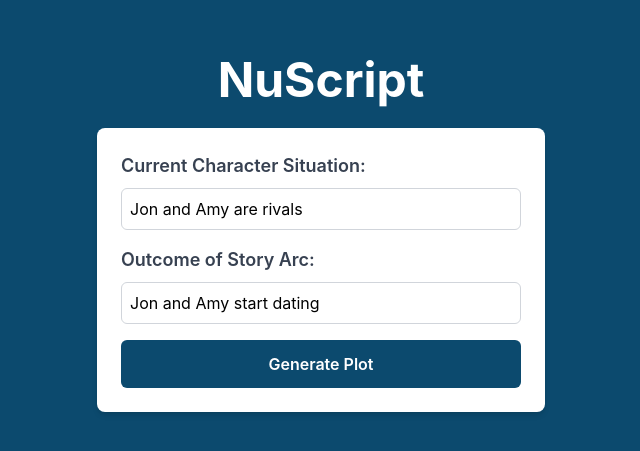
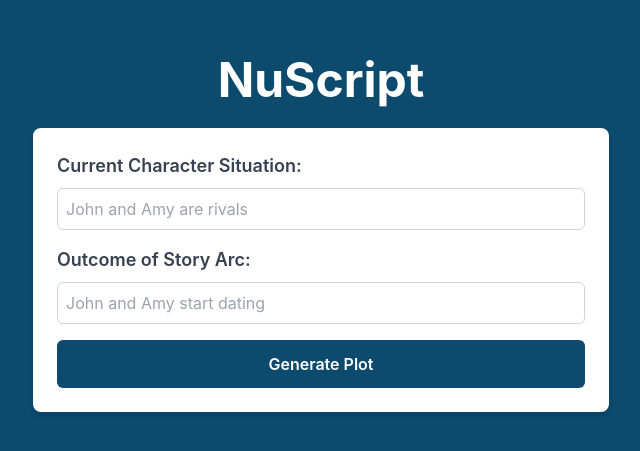
Before and after one commit to KluEvo/cs338, a React (Create React App) app in the folder because-app/: page / in a window 1280 px wide. Shown: the part 163-614 px from the top of the page, without its empty margins (319-959 px from the left). Built offline with nearby package versions, Linux system fonts and the light colour scheme.

Commit message:
fixed background to grow flexibly, centered buttons, fixed placeholder text, outputting summary message

```diff
--- a/because-app/src/App.js
+++ b/because-app/src/App.js
@@ -5,7 +5,7 @@ import { PromptForm } from "./Components/Prompt";
 
 function App() {
   return (
-    <div className="bg-sky-900 h-screen content-center">
+    <div className="bg-sky-900 min-h-screen max-h-full content-center">
       <PromptForm />
     </div>
   );
--- a/because-app/src/Components/Conversation.js
+++ b/because-app/src/Components/Conversation.js
@@ -14,7 +14,7 @@ export const Conversation = (startingState, endingState) => {
   const [storyStruct, setStoryStruct] = useState([]);
   // const [lineNum, setLineNum] = useState(0);
   var story = [];
-    console.log(startingState, endingState)
+  console.log(startingState, endingState);
   const handleStart = async (startingState, endingState) => {
     const response = await axios.post("http://localhost:5001/entry", {
       starting_state: startingState,
@@ -39,11 +39,11 @@ export const Conversation = (startingState, endingState) => {
 
     var lineslist = [story[num]];
     num++;
-        while ((num < story.length) && !romanNumeralRegex.test(story[num])) {
+    while (num < story.length && !romanNumeralRegex.test(story[num])) {
       lineslist.push(story[num]);
       num++;
     }
-        if (num >= story.length){
+    if (num >= story.length) {
       showChoices = false;
       console.log(showChoices);
     }
@@ -104,7 +104,6 @@ export const Conversation = (startingState, endingState) => {
     showChoices = true;
   };
 
-
   const handleChoice = async (input) => {
     story = storyStruct;
     const response = await axios.post("http://localhost:5001/choices", {
@@ -120,9 +119,8 @@ export const Conversation = (startingState, endingState) => {
 
     if (story.length > lineNum) {
       handleGenerateChoices(lineNum);
-        }
-        else{
-            console.log("EOL")
+    } else {
+      console.log("EOL");
       getSummary(summary);
     }
   };
@@ -130,11 +128,18 @@ export const Conversation = (startingState, endingState) => {
   const getSummary = async (input) => {
     showChoices = false;
     console.log("done");
-        msgArr.push({ text: "Summary:", sender: "bot" });
-        msgArr.push({ text: input, sender: "bot" });
-        setMessages(msgArr);
-        console.log(messages);
-    }
+
+    // Create a copy of msgArr and add new messages to it
+    const updatedMsgArr = [...msgArr];
+    updatedMsgArr.push({ text: "Summary:", sender: "bot" });
+    updatedMsgArr.push({ text: input, sender: "bot" });
+
+    // Update the state with the new messages array
+    setMessages(updatedMsgArr);
+
+    // Log the updated messages array
+    console.log("Updated messages: ", updatedMsgArr);
+  };
   useEffect(() => {
     handleStart(startingState, endingState);
   }, []);
@@ -148,19 +153,21 @@ export const Conversation = (startingState, endingState) => {
         ))}
         {showChoices && (
           <div className="choices">
-                        <button onClick={() =>
-                            {
+            <button
+              onClick={() => {
                 console.log("A pressed");
-                                handleChoice("A");}}>A</button>
+                handleChoice("A");
+              }}
+            >
+              A
+            </button>
             <button onClick={() => handleChoice("B")}>B</button>
           </div>
         )}
       </div>
-            <div className="chat-input">
-
-            </div>
+      <div className="chat-input"></div>
     </div>
   );
-}
+};
 
 export default Conversation;
--- a/because-app/src/Components/Prompt.js
+++ b/because-app/src/Components/Prompt.js
@@ -4,8 +4,8 @@ import { Conversation } from "./Conversation";
 import axios from "axios";
 
 export const PromptForm = () => {
-  const [startState, setStartState] = useState("Jon and Amy are rivals");
-  const [endState, setEndState] = useState("Jon and Amy start dating");
+  const [startState, setStartState] = useState("");
+  const [endState, setEndState] = useState("");
   const [storyBeat, setStoryBeat] = useState(null);
   const [buttonText] = useState("Generate Plot");
 
@@ -26,16 +26,14 @@ export const PromptForm = () => {
     } catch (error) {
       console.error("Error generating plot structure: ", error);
     }
-
   };
-
 
   return (
     <section className="">
       <header className="App-header text-center mb-4">
         <h2 className="text-3xl font-bold text-gray-800">NuScript</h2>
       </header>
-      <div className=" max-w-md mx-auto bg-white p-6 rounded-lg shadow-md">
+      <div className=" max-w-xl mx-auto bg-white p-6 rounded-lg shadow-md">
         <form className="space-y-4">
           <div>
             <label>
@@ -46,7 +44,7 @@ export const PromptForm = () => {
             <input
               type="text"
               value={startState}
-              placeholder="Starting Point"
+              placeholder="John and Amy are rivals"
               onChange={(e) => setStartState(e.target.value)}
               className="w-full mt-2 p-2 border border-gray-300 rounded-md focus:outline-none focus:ring-2 focus:ring-blue-500"
             />
@@ -60,7 +58,7 @@ export const PromptForm = () => {
             <input
               type="text"
               value={endState}
-              placeholder="Ending point"
+              placeholder="John and Amy start dating"
               onChange={(e) => setEndState(e.target.value)}
               className="w-full mt-2 p-2 border border-gray-300 rounded-md focus:outline-none focus:ring-2 focus:ring-blue-500"
             />
@@ -77,9 +75,8 @@ export const PromptForm = () => {
         {/* THIS SHOULD BE WHERE EVERYTHING IS DISPLAYED */}
         {storyBeat && (
           <div>
-
-            <Conversation startingState={startState} endingState={endState}/>
-              {/* <button onClick={() => handleChoice("A")}>A</button>
+            <Conversation startingState={startState} endingState={endState} />
+            {/* <button onClick={() => handleChoice("A")}>A</button>
               <button onClick={() => handleChoice("B")}>B</button> */}
           </div>
         )}
```
Lines whose indentation alone changed are shown as unchanged.
